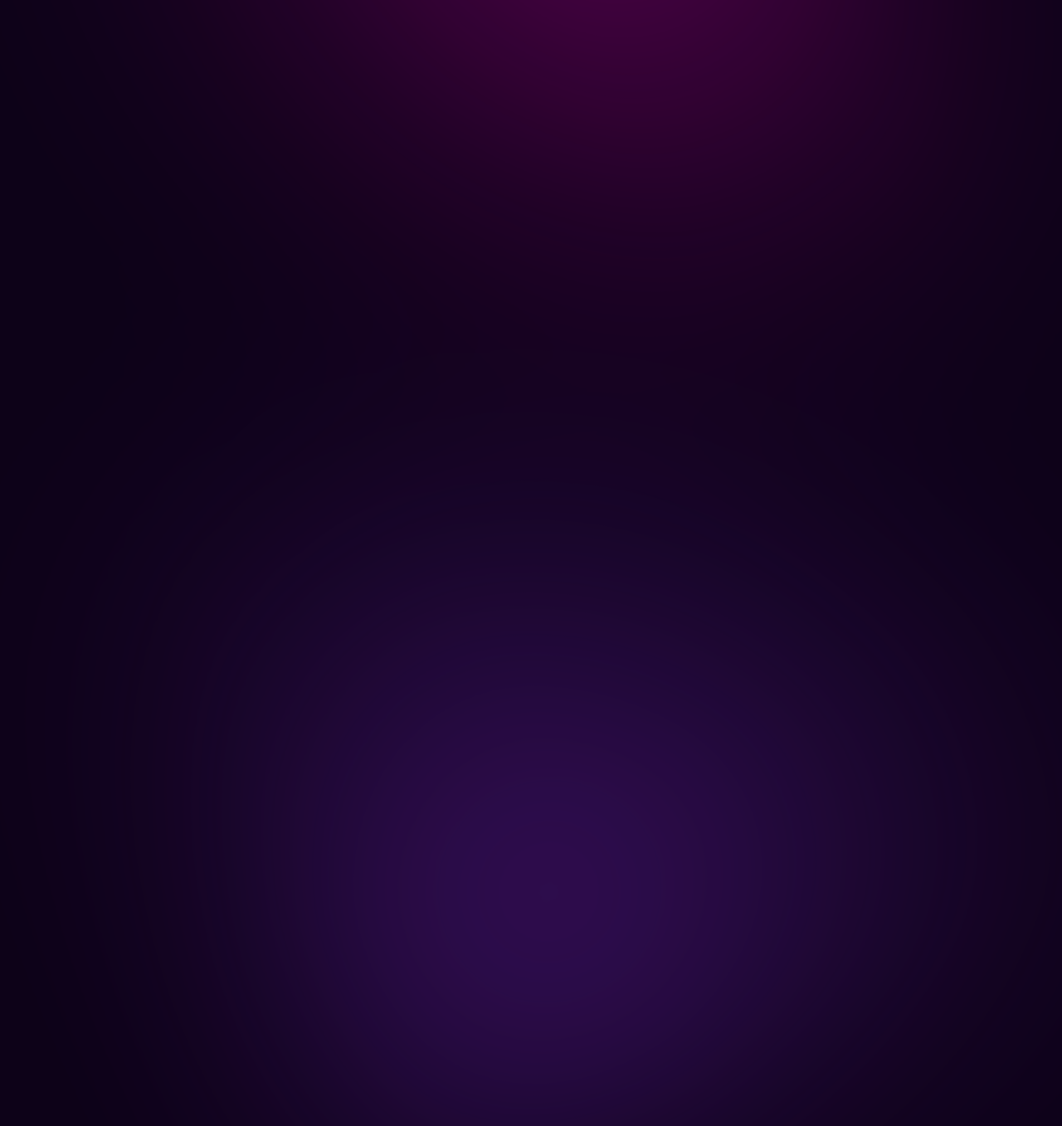
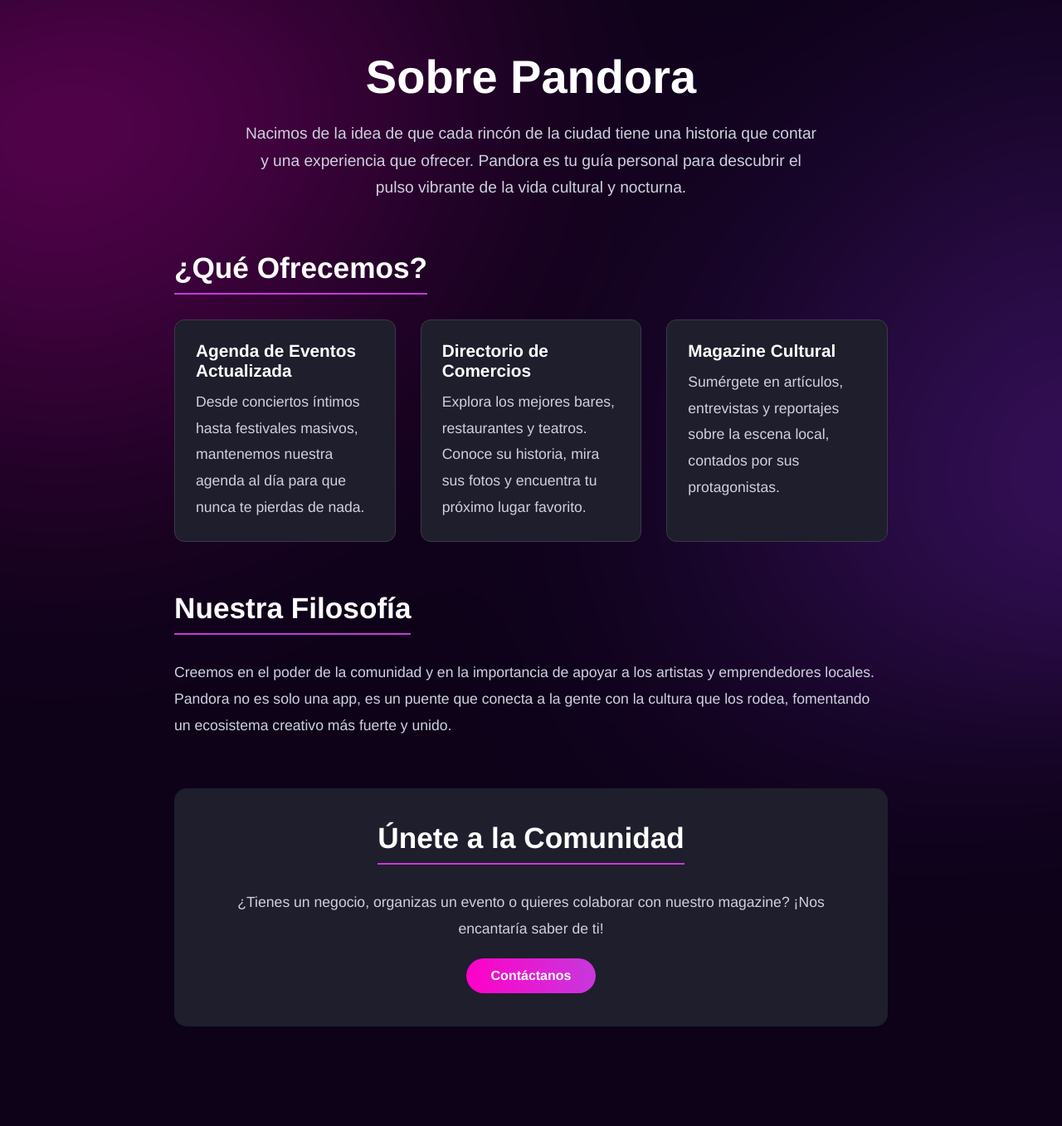
Before and after one commit to jnserrudo/pandora-web, a React (Vite) app: page /about in a window 1280 px wide. Before the commit this address had no page. Shown: the whole page at 83% size. Before the commit the page ends 800 px from the top, so only its background shows below. Built offline with nearby package versions, Linux system fonts and the light colour scheme.

Commit message:
about page

```diff
--- a/src/App.jsx
+++ b/src/App.jsx
@@ -9,6 +9,7 @@ import ArticleDetailPage from "./Components/pages/ArticleDetailPage";
 import EventsListPage from './Components/pages/EventsListPage';         // <-- IMPORTAR
 import CommerceDetailPage from './Components/pages/CommerceDetailPage'; // <-- IMPORTAR
 import EventDetailPage from './Components/pages/EventDetailPage';       // <-- IMPORTAR
+import AboutPage from './Components/pages/AboutPage';
 import "./App.css";
 
 function App() {
@@ -25,6 +26,8 @@ function App() {
           <Route path="/events" element={<EventsListPage />} />
         <Route path="/commerce/:id" element={<CommerceDetailPage />} />
         <Route path="/event/:id" element={<EventDetailPage />} />
+        <Route path="/about" element={<AboutPage />} />
+
         </Routes>
       </main>
     </div>
--- a/src/Components/Footer/Footer.jsx
+++ b/src/Components/Footer/Footer.jsx
@@ -7,8 +7,6 @@ const Footer = () => {
         <p>&copy; {new Date().getFullYear()} Pandora. Todos los derechos reservados.</p>
         <div className="footer-links">
           <a href="/about">Sobre Nosotros</a>
-          <a href="/contact">Contacto</a>
-          <a href="/privacy">Política de Privacidad</a>
         </div>
       </div>
     </footer>
--- /dev/null
+++ b/src/Components/pages/AboutPage.css
@@ -0,0 +1,91 @@
+/* src/pages/AboutPage.css */
+
+.about-container {
+    max-width: 900px;
+    margin: 40px auto;
+    padding: 20px;
+    color: #d0d0e0;
+  }
+
+  .about-header {
+    text-align: center;
+    margin-bottom: 60px;
+  }
+
+  .about-header h1 {
+    font-size: 3.5rem;
+    margin-bottom: 20px;
+    color: #fff;
+  }
+
+  .lead-paragraph {
+    font-size: 1.2rem;
+    line-height: 1.7;
+    max-width: 700px;
+    margin: 0 auto;
+  }
+
+  .about-section {
+    margin-bottom: 60px;
+  }
+
+  .about-section h2 {
+    font-size: 2.2rem;
+    color: #fff;
+    margin-bottom: 30px;
+    border-bottom: 2px solid #c738dd;
+    padding-bottom: 10px;
+    display: inline-block;
+  }
+
+  .about-section p {
+    font-size: 1.1rem;
+    line-height: 1.8;
+  }
+
+  .features-grid {
+    display: grid;
+    grid-template-columns: repeat(auto-fill, minmax(250px, 1fr));
+    gap: 30px;
+  }
+
+  .feature-card {
+    background-color: #1e1e2c;
+    padding: 25px;
+    border-radius: 12px;
+    border: 1px solid #3a3a4a;
+  }
+
+  .feature-icon {
+    font-size: 2.5rem;
+    margin-bottom: 15px;
+  }
+
+  .feature-card h3 {
+    font-size: 1.3rem;
+    margin-bottom: 10px;
+    color: #fff;
+  }
+
+  .contact-section {
+    text-align: center;
+    background-color: #1e1e2c;
+    padding: 40px;
+    border-radius: 15px;
+  }
+
+  .contact-button {
+    display: inline-block;
+    margin-top: 20px;
+    padding: 12px 30px;
+    background-image: linear-gradient(to right, #ff00c8, #c738dd);
+    color: white;
+    text-decoration: none;
+    font-weight: bold;
+    border-radius: 30px;
+    transition: transform 0.2s ease;
+  }
+
+  .contact-button:hover {
+    transform: scale(1.05);
+  }
--- /dev/null
+++ b/src/Components/pages/AboutPage.jsx
@@ -0,0 +1,62 @@
+// src/pages/AboutPage.jsx
+
+import React, { useEffect } from 'react';
+import './AboutPage.css'; // Crearemos este archivo a continuación
+
+const AboutPage = () => {
+  // Sube al inicio de la página cada vez que se carga
+  useEffect(() => {
+    window.scrollTo(0, 0);
+  }, []);
+
+  return (
+    <div className="about-container">
+      <header className="about-header">
+        <h1>Sobre Pandora</h1>
+        <p className="lead-paragraph">
+          Nacimos de la idea de que cada rincón de la ciudad tiene una historia que contar y una experiencia que ofrecer. Pandora es tu guía personal para descubrir el pulso vibrante de la vida cultural y nocturna.
+        </p>
+      </header>
+
+      <section className="about-section">
+        <h2>¿Qué Ofrecemos?</h2>
+        <div className="features-grid">
+          <div className="feature-card">
+            {/* <div className="feature-icon">🗓️</div> */}
+            <h3>Agenda de Eventos Actualizada</h3>
+            <p>Desde conciertos íntimos hasta festivales masivos, mantenemos nuestra agenda al día para que nunca te pierdas de nada.</p>
+          </div>
+          <div className="feature-card">
+            {/* <div className="feature-icon">🏪</div> */}
+            <h3>Directorio de Comercios</h3>
+            <p>Explora los mejores bares, restaurantes y teatros. Conoce su historia, mira sus fotos y encuentra tu próximo lugar favorito.</p>
+          </div>
+          <div className="feature-card">
+            {/* <div className="feature-icon">📰</div> */}
+            <h3>Magazine Cultural</h3>
+            <p>Sumérgete en artículos, entrevistas y reportajes sobre la escena local, contados por sus protagonistas.</p>
+          </div>
+        </div>
+      </section>
+
+      <section className="about-section">
+        <h2>Nuestra Filosofía</h2>
+        <p>
+          Creemos en el poder de la comunidad y en la importancia de apoyar a los artistas y emprendedores locales. Pandora no es solo una app, es un puente que conecta a la gente con la cultura que los rodea, fomentando un ecosistema creativo más fuerte y unido.
+        </p>
+      </section>
+
+      <section className="about-section contact-section">
+        <h2>Únete a la Comunidad</h2>
+        <p>
+          ¿Tienes un negocio, organizas un evento o quieres colaborar con nuestro magazine? ¡Nos encantaría saber de ti!
+        </p>
+        <a href="mailto:contacto@pandora-app.com" className="contact-button">
+          Contáctanos
+        </a>
+      </section>
+    </div>
+  );
+};
+
+export default AboutPage;
```
